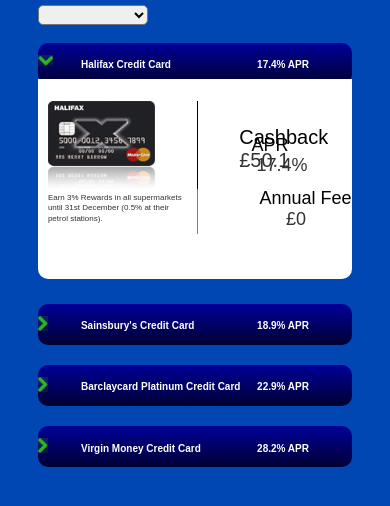
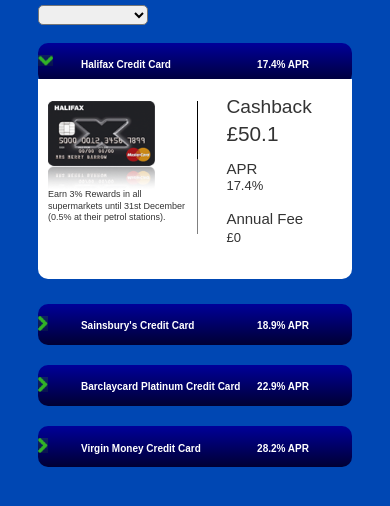
Before and after one commit to EdwardMowleCTM/CtmTechTasks.AlexMason, a website: page index.html in a window 390 px wide. Shown: the part 86-592 px from the top of the page. Drawn offline with nearby package versions, Linux system fonts and the light colour scheme.

Commit message:
Added containers around 'more info' elements for neatness

```diff
--- a/js/main.js
+++ b/js/main.js
@@ -46,12 +46,12 @@
                 //Inserts credit card image, information an cashback into accordion body
                 $('#header' + index).after('<div class="accordionContent"><img src="/img/' + creditCard.code.toLowerCase() + '.png"/>' +
                     '<p class="information">' + creditCard.information + '</p>' +
-                    '<label class="cashback" id="cashback-' + creditCard.code.toLowerCase() + '">Cashback</label>' +
+                    '<div class="cashbackContainer"><label class="cashback" id="cashback-' + creditCard.code.toLowerCase() + '">Cashback</label>' +
                     '<p class="cashbackValue"  id="cashbackValue-' + creditCard.code.toLowerCase() + '">£' + creditCard.cashback + '</p>' +
-                    '<label class="aprAccBody">APR</label>' +
+                    '</div><div class="moreInfoContainer"><label class="aprAccBody">APR</label>' +
                     '<p class="aprAccBodyValue">' + creditCard.apr + '%</p>' +
                     '<label class="annFee">Annual Fee</label>' +
-                    '<p class="annFeeValue">£' + creditCard.annualFee + '</p></div>');
+                    '<p class="annFeeValue">£' + creditCard.annualFee + '</p></div></div>');
 
                     index++;
             });
--- a/scss/main.scss
+++ b/scss/main.scss
@@ -1,6 +1,5 @@
 $colour-gradient: linear-gradient(#000099,#000033);
 $defualt-font-family: "Arial", Helvetica, sans-serif;
-
 
 body {
   background-color: #0047b3;
@@ -18,7 +17,6 @@
 /*Header styles*/
 header {
   width: 100%;
-
   /*Menu at small screen*/
   #menu-button {
     position: absolute;
@@ -37,41 +35,34 @@
       transform: scale(1.05,1.05);
     }
   }
-
   /*Normal nav styles*/
   nav {
     width: 100%;
     height: 100%;
+    color: #fff;
     .nav-button, #home-tab {
       display: inline-flex;
       cursor: pointer;
     }
-
     #home-tab {
       position: relative;
       top: 8px;
       padding: .7% 1.4% .9% 1.4%;
       border: 0;
-      color: #fff;
       background-color: #000;
       border-radius: 20%;
-      outline: none;
       img {
         padding-top: 34%;
       }
     }
-
-
     .nav-button {
       padding: 1.5% 3.84% 1.5% 2%;
       border: 0;
       border-radius: 10px;
       margin-right: .5%;
-      color: #fff;
       font-family: $defualt-font-family;
       font-size: 100%;
       background: $colour-gradient;
-      outline: none;
       img {
         padding-bottom: 2%;
       }
@@ -88,14 +79,12 @@
     font-size: 16px;
     font-style: italic;
   }
-
   #sortByLabel {
     position: absolute;
     top: 15%;
     font-family: $defualt-font-family;
     color: #fff;
   }
-
   /*Accordion styles*/
   #accordion {
     /*Accordion div position*/
@@ -116,12 +105,10 @@
         display: inline;
         width: 20%;
       }
-
       .creditCardName {
         width: 100%;
         margin-left: 40px;
       }
-
       .headerDisplay {
         width: 21.1%;
         padding: 0;
@@ -135,7 +122,6 @@
           width: 25px;
           height: 25px;
       }
-
       /*Icon when accordion body in activated position*/
       .selectedIcon {
           background-image: url(/img/green-arrow-down.png) !important;
@@ -143,7 +129,6 @@
           height: 25px;
       }
     }
-
     /*Accordion body controls*/
     .accordionContent {
       position: relative;
@@ -157,88 +142,62 @@
       background-color: #fff;
       overflow: hidden;
       img {
-        z-index: 2;
         margin: 30px 10px 0 30px;
       }
-
       .information {
-        position: relative;
-        top: -65%;
+        position: absolute;
+        top: 14%;
         left: 18%;
-        z-index: 1;
         width: 45%;
-        padding: 10px;
+        padding: 0px 10px 10px 10px;
         border-right: 1px solid grey;
         margin: 0;
         font-size: 85%;
       }
-
-      .cashback, .cashbackValue {
-        position: relative;
-        top: -95%;
-        z-index: 1;
-        float: right;
-        width: 30px;
+      .cashbackContainer {
+        position: absolute;
+        top: 20%;
+        right: 5%;
+        width: 20%;
         font-family: $defualt-font-family;
+        .cashback {
+          width: 100%;
+          font-size: 160%;
         }
-
-      .cashback {
+        .cashbackValue {
+          width: 100%;
           margin: 0;
-        margin-right: 20%;
-        font-size: 25px;
-        color: #000;
-
+          margin-top: 10px;
+          font-size: 180%;
         }
-
-      .cashbackValue {
-        margin-right: -30px;
-        margin-top: 35px;
-        font-size: 30px;
       }
-
-      .aprAccBody, .aprAccBodyValue {
-        position: relative;
+      .moreInfoContainer {
+        position: absolute;
+        bottom: 6%;
+        left: 20%;
+        width: 40%;
+        height: 35%;
         font-family: $defualt-font-family;
-      }
-
-      .aprAccBody {
-        top: -64%;
-        left: 21%;
-        z-index: 1;
-        float: right;
-        width: 30px;
-        margin-bottom: 20px;
         font-size: 22px;
-        color: #000;
+        &>* {
           float: left;
         }
-
+        .aprAccBody {
+          width: 50%;
+        }
         .aprAccBodyValue {
-        top: -59%;
-        left: 18%;
-        font-size: 26px;
+          position: absolute;
+          left: 0;
+          padding-top: 6px;
         }
-
-      .annFee, .annFeeValue {
-        position: relative;
-        font-family: $defualt-font-family;
+        .annFee {
+          width: 50%;
         }
-
-      .annFee {
-        top: -107%;
-        left: 37%;
-        z-index: 1;
-        margin-left: 30px;
-        float: left;
-        width: 130px;
-        font-size: 22px;
-        color: #000;
+        .annFeeValue {
+          position: absolute;
+          top: 10%;
+          left: 50%;
         }
-
-      .annFeeValue {
-        top: -93%;
-        left: 24%;
-        font-size: 30px;
       }
     }
   }
@@ -262,7 +221,6 @@
         left: -320px;
         background: $colour-gradient;
         width: 300px;
-
       .nav-button, #home-tab {
         position: relative;
         top: -10%;
@@ -292,40 +250,12 @@
         top: 12%;
         font-size: 14px;
       }
-
       #sortByLabel {
         position: absolute;
         top: 9%;
-        font-family: $defualt-font-family;
-        color: #fff;
       }
-
       #accordion {
         margin-top: 7.5%;
-
-        .cashback {
-          margin-top: 5px;
-        }
-
-        .cashbackValue {
-          margin-top: 45px;
-        }
-
-        .aprAccBody {
-          left: 210px;
-        }
-
-        .aprAccBodyValue {
-          left: 180px;
-        }
-
-        .annFee {
-          left: 370px;
-        }
-
-        .annFeeValue {
-          left: 240px;
-        }
       }
     }
   }
@@ -353,7 +283,6 @@
         margin: 0 auto;
         margin-top: 20px;
         font-size: 110%;
-
         .headerDisplay {
           width: 170px;
         }
@@ -367,43 +296,20 @@
           height: 50%;
           margin-left: 10px;
         }
-
         .information {
           left: 20%;
-        margin-top: 15px;
           font-size: 70%;
         }
-
+        .cashbackContainer{
           .cashback {
-        font-size: 22px;
-        margin-bottom: 40px;
-      }
-
-      .cashbackValue {
             font-size: 24px;
           }
-
-      .aprAccBody {
-        top: -60%;
-        left: 165px;
-        font-size: 18px;
+          .cashbackValue {
+            font-size: 26px;
           }
-
-      .aprAccBodyValue {
-        left: 130px;
-        font-size: 22px;
         }
-
-      .annFee {
-        top: -96%;
-        left: 275px;
-        font-size: 18px;
-      }
-
-      .annFeeValue {
-        top: -91%;
-        left: 145px;
-        margin-top: 37px;
+        .moreInfoContainer {
+          left: 22%;
           font-size: 20px;
         }
       }
@@ -415,18 +321,8 @@
   .main-body {
     #accordion {
       .accordionContent {
-        .aprAccBody {
-          left: 140px;
-        }
-        .aprAccBodyValue {
-          left: 110px;
-        }
-
-        .annFee {
-          left: 230px;
-        }
-        .annFeeValue {
-          left: 100px;
+        .moreInfoContainer {
+          bottom: 2%;
         }
       }
     }
@@ -449,11 +345,12 @@
         background: $colour-gradient;
         width: 200px;
 
-    .nav-button, #home-tab {
-      position: relative;
-      top: -10%;
+        #home-tab {
+          margin-top: 50px;
+        }
+      .nav-button {
         display: block;
-      margin-top: 30px;
+        margin-top: 5px;
         margin-left: 10px;
         background: none;
         b {
@@ -479,58 +376,23 @@
       top: 10px;
       h3 {
         font-size: 90%;
-
         .headerDisplay {
           width: 150px;
         }
       }
       .accordionContent {
+        .cashbackContainer {
           .cashback {
-          font-size: 20px;
+            font-size: 120%;
           }
           .cashbackValue {
-          font-size: 20px;
-        }
-
-        #cashback-card_539, #cashbackValue-card_539 {
-          top: -120%;
-        }
-
-        #cashback-card_822, #cashbackValue-card_822 {
-          top: -105%;
+            font-size: 130%;
           }
         }
+        .moreInfoContainer {
+          font-size: 18px;
+          bottom: -5%;
         }
-  }
-}
-}
-@media (max-width: 655px) {
-  .main-body {
-    #accordion {
-      .accordionContent {
-        .aprAccBody {
-          top: -62%;
-          left: 120px;
-          font-size: 16px;
-        }
-        .aprAccBodyValue {
-          top: -62%;
-          left: 90px;
-          margin-top: 20px;
-          font-size: 18px;
-        }
-
-        .annFee {
-          top: -99%;
-          left: 210px;
-          margin-top: 12px;
-          font-size: 16px;
-        }
-        .annFeeValue {
-          top: -93%;
-          left: 80px;
-          margin-top: 40px;
-          font-size: 18px;
       }
     }
   }
@@ -550,32 +412,14 @@
           height: 40%;
         }
         .information {
+          top: -3%;
           margin-top: 35px;
           font-size: 10px;
         }
-      .cashback, .cashbackValue {
-        font-size: 80%;
-      }
-
-      .aprAccBody,
-      .aprAccBodyValue,
-      .annFee,
-      .annFeeValue {
+        .moreInfoContainer {
+          &>* {
             font-size: 90%;
           }
-      .aprAccBody {
-        left: 110px;
-      }
-      .aprAccBodyValue {
-        left: 80px;
-      }
-      .annFee {
-        top: -96%;
-        left: 180px;
-      }
-      .annFeeValue {
-        top: -92%;
-        left: 50px;
         }
       }
     }
@@ -630,8 +474,8 @@
         .information {
           margin-top: 35px;
         }
-        .cashback, .cashbackValue {
-          font-size: 80%;
+        .moreInfoContainer {
+          width: 45%;
         }
       }
     }
@@ -648,12 +492,10 @@
         .creditCardName, .headerDisplay {
           font-size: 12px;
         }
-
         .headerDisplay {
           margin-right: -25px;
           margin-top: 4px;
         }
-
         .headerDisplay {
           position: relative;
           left: 15px;
@@ -671,41 +513,48 @@
           margin-right: 0;
         }
         .information {
-          top: -40px;
-          left: 0px;
+          top: 40%;
+          left: 0;
           padding-top: 30px;
           padding-right: 2.5%;
           margin-top: 0;
-          font-size: 8px;
+          font-size: 9px;
         }
-        .cashback, .cashbackValue {
-          left: -20px;
-          margin-top: 40px;
+        .cashbackContainer {
+          top: 8%;
+          width: 30%;
+          .cashback {
+            font-size: 16px;
           }
           .cashbackValue {
-          margin-top: 63px;
-        }
-
-        .aprAccBody, .aprAccBodyValue, .annFee, .annFeeValue {
+            margin: 0;
             font-size: 18px;
           }
-
+        }
+        .moreInfoContainer {
+          top: 40%;
+          left: 65%;
+          height: 50%;
+          width: 40%;
+          .aprAccBody,
+          .aprAccBodyValue,
+          .annFee,
+          .annFeeValue {
+            position: absolute;
+          }
           .aprAccBody {
-          top: -70%;
-          left: 68%;
-        }
-        .aprAccBodyValue {
-          top: -70%;
-          left: 60%;
+            width: 100%;
+            font-size: 18px;
           }
           .annFee {
-          top: -80%;
-          left: 61%;
+            width: 100%;
+            top: 50%;
+            font-size: 18px;
           }
           .annFeeValue {
-          top: -77%;
-          left: 28%;
-          margin-top: 45px;
+            top: 58%;
+            left: 0;
+          }
         }
       }
     }
@@ -716,37 +565,30 @@
   .main-body {
     #accordion {
       h3 {
-        .creditCardName, .headerDisplay {
+        .creditCardName,
+        .headerDisplay {
           font-size: 10px;
         }
         .headerDisplay {
           margin-right: -40px;
         }
       }
+      .accordionContent {
+        .cashbackContainer {
+          left: 60%;
         }
+        .moreInfoContainer {
+          left: 60%;
+          .aprAccBody,
+          .annFee {
+            font-size: 15px;
           }
-}
-
-@media (max-width: 330px) {
-  .main-body {
-  #accordion {
-    .accordionContent {
-      img {
-        padding-right: 12px;
+          .aprAccBodyValue,
+          .annFeeValue {
+            font-size: 13px;
           }
         }
       }
     }
   }
-
-@media (max-width: 375px) {
-  .main-body {
-    #accordion {
-      h3 {
-        .creditCardName {
-          margin-left: 23px;
 }
-      }
-    }
-  }
-}
```
Also changed, not shown: css/main.css. Lines whose indentation alone changed are shown as unchanged.
